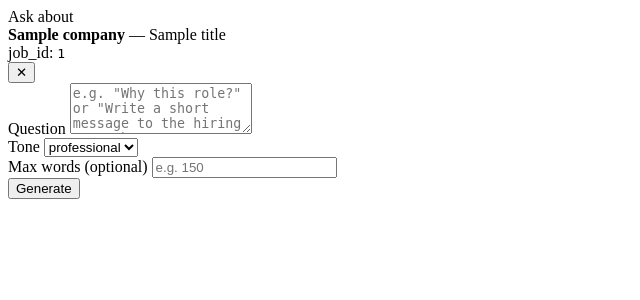
After one commit to jayanthisaikirangupta/jobsearch-pipeline, a FastAPI app: template src/jobsearch/dashboard/templates/_ask_modal.html in a window 1280 px wide. The commit adds this page. Shown: the top 300 px of the page, without its empty margins (0-640 px from the left). Run offline with FastAPI, Linux system fonts and the light colour scheme; the template is opened without the code that fills it: most values are stand-ins (such as "Sample title", 1, 10 or a date in 2020).

Commit message:
Dashboard: inline Ask button + answer modal per row
Adds a 💬 Ask button to every Action Queue and Tracker row, opening
a modal with question textarea + tone dropdown + optional max-words.
Submit kicks off a background Bedrock answer task; spinner during the
10-30s wait; result rendered inline with a Copy button. Each answer
is also appended to output/answers/<id>_<co>.answers.md as before, so
the per-job sidecar log keeps growing.

Removes the friction of needing to find a job_id in the dashboard
and run the CLI separately. The whole answer flow now happens in the
browser tab where you're already triaging applications.

Also makes answer._load_job graceful when the JD has expired upstream
and is no longer in jobs_scored.parquet — previously crashed; now
returns an empty JD so the answer is grounded in resume + tracker
metadata instead. The user can paste JD context into the question if
they want it included.

Verified end-to-end with two real Bedrock calls: an orphan applied
row (no JD) and a live queue row (full JD). Both render answers
grounded in real resume bullets.

Co-Authored-By: Claude Opus 4.7 (1M context) <noreply@anthropic.com>

```diff
--- a/src/jobsearch/dashboard/app.py
+++ b/src/jobsearch/dashboard/app.py
@@ -226,6 +226,110 @@ def review_start(request: Request, job_id: str) -> HTMLResponse:
     return _pending_response(request, task_id, "review", job_id)
 
 
+# --- Ask (answer generator) -----------------------------------------------
+
+def _answer_job(job_id: str, question: str, tone: str,
+                max_words: int | None) -> str:
+    """Worker function — runs in a thread."""
+    from ..answer import answer as answer_mod
+    return answer_mod.answer(job_id, question, tone=tone,
+                             max_words=max_words, append=True)
+
+
+@app.get("/ask/{job_id}", response_class=HTMLResponse)
+def ask_modal(request: Request, job_id: str) -> HTMLResponse:
+    """Open the Ask modal pre-filled with the job's company + title."""
+    rec = db.get(job_id)
+    company, title = "", ""
+    if rec:
+        company, title = rec.get("company", ""), rec.get("title", "")
+    else:
+        # Job in the queue but not tracked yet — pull from scored parquet
+        import pandas as pd
+        from ..config import get_settings
+        scored_p = get_settings().data_dir / "jobs_scored.parquet"
+        if scored_p.exists():
+            df = pd.read_parquet(scored_p)
+            match = df[df["id"] == job_id]
+            if not match.empty:
+                r = match.iloc[0]
+                company, title = str(r.get("company", "")), str(r.get("title", ""))
+    return templates.TemplateResponse(
+        "_ask_modal.html",
+        {
+            "request": request,
+            "job_id": job_id,
+            "company": company,
+            "title": title,
+        },
+    )
+
+
+@app.post("/ask/{job_id}", response_class=HTMLResponse)
+def ask_start(request: Request, job_id: str,
+              question: str = Form(...),
+              tone: str = Form("professional"),
+              max_words: str = Form("")) -> HTMLResponse:
+    """Kick off an answer generation in the background. Returns a polling
+    placeholder; once done, the modal shows the rendered answer text."""
+    if not question.strip():
+        raise HTTPException(400, "Question is required")
+    rec = db.get(job_id)
+    # answer.answer needs the job in the tracker so it can find resume_path.
+    # If it isn't there yet, create a stub so the answer module finds it.
+    if not rec:
+        _ensure_tracker_row(job_id)
+    mw: int | None = None
+    if max_words.strip():
+        try:
+            mw = int(max_words)
+            if mw <= 0:
+                mw = None
+        except ValueError:
+            mw = None
+    task_id = tasks.start(
+        "answer", job_id, _answer_job, job_id, question, tone, mw,
+    )
+    return templates.TemplateResponse(
+        "_ask_pending.html",
+        {
+            "request": request,
+            "task_id": task_id,
+            "job_id": job_id,
+            "question": question,
+        },
+    )
+
+
+@app.get("/ask-result/{task_id}", response_class=HTMLResponse)
+def ask_poll(request: Request, task_id: str) -> HTMLResponse:
+    """Poll an answer task. While running: same pending placeholder.
+    On done: renders the answer text with a copy button. On error: shows
+    the error message inline so the user can adjust the question + retry."""
+    t = tasks.get(task_id)
+    if not t:
+        return HTMLResponse('<div class="muted">Task expired. Close and try again.</div>')
+    if t.status == "running":
+        return templates.TemplateResponse(
+            "_ask_pending.html",
+            {
+                "request": request,
+                "task_id": t.id,
+                "job_id": t.job_id,
+                "question": "",  # already shown by the original render
+            },
+        )
+    if t.status == "error":
+        return templates.TemplateResponse(
+            "_ask_error.html",
+            {"request": request, "error": t.error},
+        )
+    return templates.TemplateResponse(
+        "_ask_result.html",
+        {"request": request, "answer": t.result or ""},
+    )
+
+
 def _pending_response(request: Request, task_id: str, kind: str,
                       job_id: str) -> HTMLResponse:
     """Render the placeholder row that polls until the task finishes."""
--- /dev/null
+++ b/src/jobsearch/dashboard/templates/_ask_modal.html
@@ -0,0 +1,53 @@
+{# Ask modal. Returned by GET /ask/{job_id}, slotted into #ask-modal-host
+   (a fixed div in index.html). Form POSTs to /ask/{job_id}; the response
+   replaces #ask-body with the pending placeholder, then the polling
+   element swaps in the rendered answer or an error. #}
+<div class="ask-modal" id="ask-modal" role="dialog" aria-modal="true">
+  <div class="ask-modal-card">
+    <div class="ask-modal-head">
+      <div>
+        <div class="muted small">Ask about</div>
+        <strong>{{ company or "this role" }}</strong>
+        {% if title %}<span class="muted"> — {{ title }}</span>{% endif %}
+        <div class="muted small">job_id: <code>{{ job_id }}</code></div>
+      </div>
+      <button type="button" class="icon-btn"
+              onclick="document.getElementById('ask-modal-host').innerHTML=''"
+              aria-label="Close">✕</button>
+    </div>
+
+    <form id="ask-form"
+          hx-post="/ask/{{ job_id }}"
+          hx-target="#ask-body"
+          hx-swap="innerHTML"
+          hx-disabled-elt="#ask-submit">
+      <div class="ask-field">
+        <label for="ask-question">Question</label>
+        <textarea id="ask-question" name="question" rows="3" required
+                  placeholder='e.g. "Why this role?" or "Write a short message to the hiring team about my interest."'></textarea>
+      </div>
+
+      <div class="ask-row">
+        <div class="ask-field">
+          <label for="ask-tone">Tone</label>
+          <select id="ask-tone" name="tone">
+            <option value="professional" selected>professional</option>
+            <option value="concise">concise</option>
+            <option value="warm">warm</option>
+            <option value="formal">formal</option>
+          </select>
+        </div>
+        <div class="ask-field">
+          <label for="ask-max-words">Max words (optional)</label>
+          <input id="ask-max-words" name="max_words" type="number" min="1"
+                 placeholder="e.g. 150" />
+        </div>
+        <button type="submit" id="ask-submit" class="icon-btn icon-btn-primary">
+          Generate
+        </button>
+      </div>
+    </form>
+
+    <div id="ask-body"></div>
+  </div>
+</div>
--- a/src/jobsearch/dashboard/templates/_tracker.html
+++ b/src/jobsearch/dashboard/templates/_tracker.html
@@ -42,6 +42,10 @@
           {% if r.resume_path %}
             <a class="icon-btn" hx-get="/open-resume/{{ r.job_id }}" hx-swap="none">📄</a>
           {% endif %}
+          <button class="icon-btn"
+                  hx-get="/ask/{{ r.job_id }}"
+                  hx-target="#ask-modal-host"
+                  hx-swap="innerHTML">💬</button>
           {% for next_status in STATUS_ACTIONS.get(r.status, []) %}
             <form hx-post="/tracker/{{ r.job_id }}/status"
                   hx-target="#queue" hx-swap="innerHTML"
```
Also changed, not shown: src/jobsearch/answer/answer.py (+11 -9 lines), src/jobsearch/dashboard/templates/_action_queue.html (+8 -0 lines), src/jobsearch/dashboard/templates/_ask_error.html (added, +8 -0 lines), src/jobsearch/dashboard/templates/_ask_pending.html (added, +10 -0 lines), src/jobsearch/dashboard/templates/_ask_result.html (added, +17 -0 lines), src/jobsearch/dashboard/templates/index.html (+63 -0 lines).
